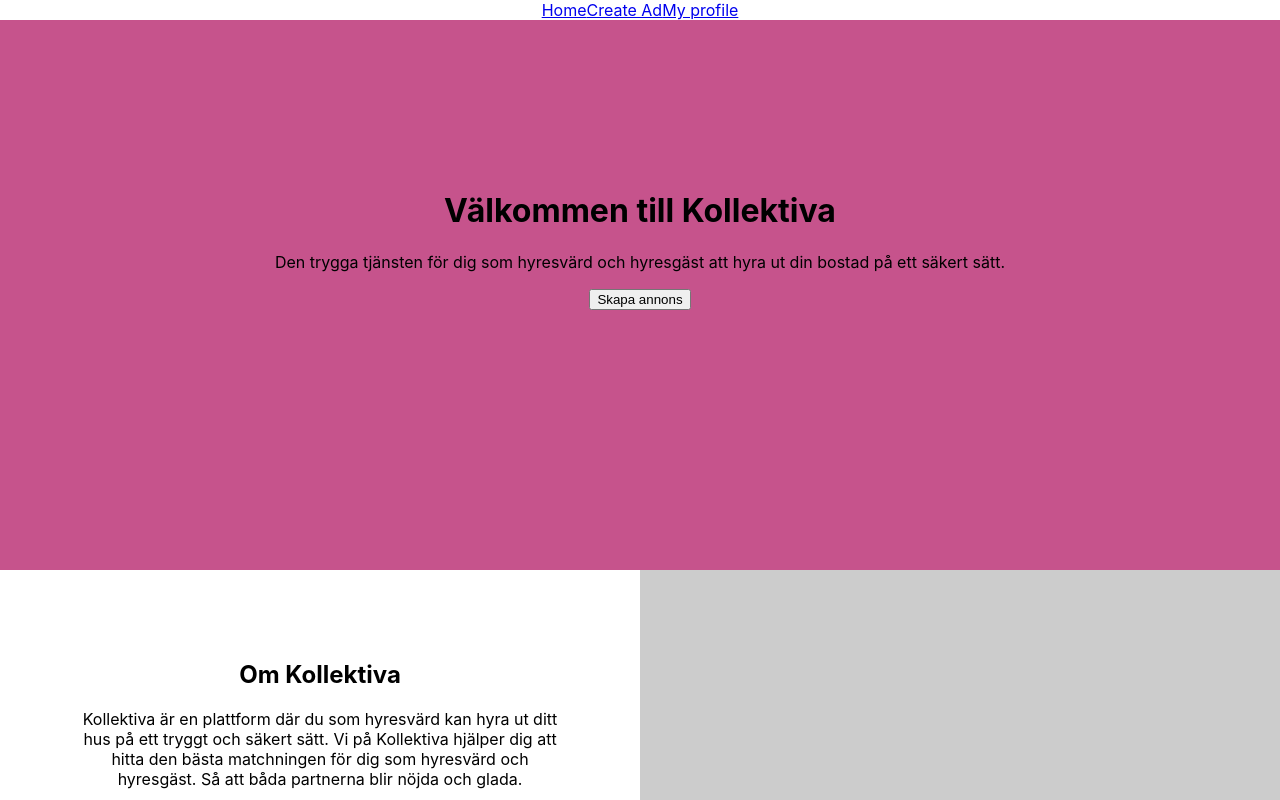
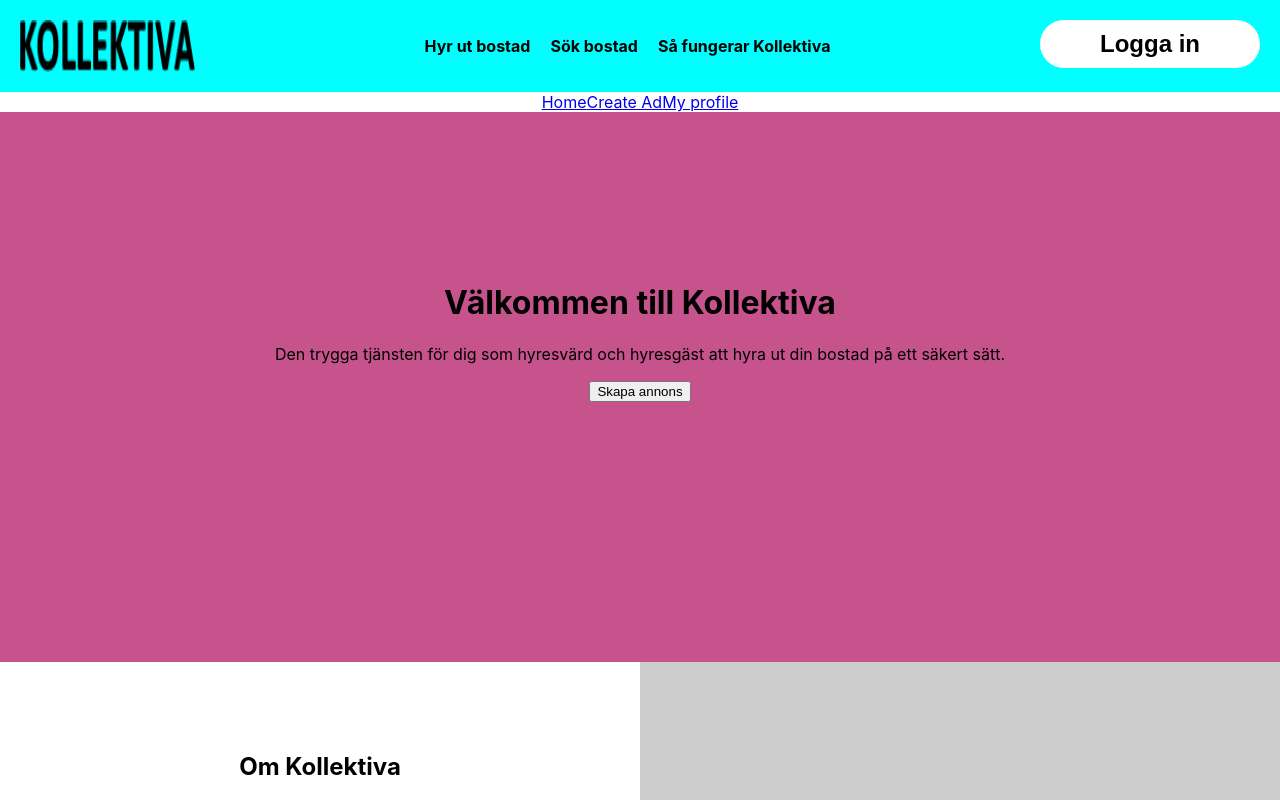
Before and after one commit to itisalbin/kollektiva-react, a React (Create React App) app: page / in a window 1280 px wide. Shown: the top 800 px of the page. Built offline with nearby package versions, Linux system fonts and the light colour scheme.

Commit message:
Navbar component

```diff
--- a/src/App.js
+++ b/src/App.js
@@ -6,15 +6,17 @@ import CreateAd from "./pages/createAd";
 import StartPage from "./pages/startPage";
 import Footer from "./components /footer";
 import ProfilePage from "./pages/profilePage";
+import Navbar from "./components /Navbar";
 
 function App() {
   return (
+
     <div className="App">
+      <Navbar/>
       <nav>
         <Link to="/">Home</Link>
         <Link to="/create-ad">Create Ad</Link>
         <Link to="/profile">My profile</Link>
-
       </nav>
       <Router>
         <CreateAd path="/create-ad" />
--- /dev/null
+++ b/src/components /Navbar/index.js
@@ -0,0 +1,21 @@
+import React from "react";
+import "./navbar.scss";
+import Button from "../Button";
+import Logo from "../../Assets/Images/KOLLEKTIVA.png"
+
+const Navbar = ({alt}) => {
+  return (
+    <div className="navbar">
+      <img alt={alt} src={Logo}></img>
+      <div className="link-container">
+        <p>Hyr ut bostad</p>
+        <p>Sök bostad</p>
+        <p>Så fungerar Kollektiva</p>
+      </div>
+      <button>Logga in</button>
+
+    </div>
+  );
+};
+
+export default Navbar;
--- /dev/null
+++ b/src/components /Navbar/navbar.scss
@@ -0,0 +1,32 @@
+.navbar {
+  background-color: aqua;
+  display: flex;
+  width: 100%;
+  justify-content: space-between;
+  padding-top: 20px;
+  padding-bottom: 20px;
+
+  img {
+    margin-left: 20px;
+    width: 175px;
+  }
+
+  .link-container {
+    display: flex;
+
+    p {
+      margin-left: 20px;
+      font-weight: bold;
+    }
+  }
+  button{
+      width: 220px;
+      height: 48px;
+      background-color: white;
+      border-radius: 40px;
+      border: none;
+      font-weight: bold;
+      font-size: 1.5rem;
+      margin-right: 20px;
+  }
+}
--- a/src/components /footer/footer.scss
+++ b/src/components /footer/footer.scss
@@ -32,7 +32,7 @@ footer {
   }
   .card-container {
     display: flex;
-    justify-content: end;
+    justify-content: flex-end;
     margin-top: 30px;
   }
 }
```
Also changed, not shown: src/Assets/Images/KOLLEKTIVA.png (added), src/pages/login.js (added).
